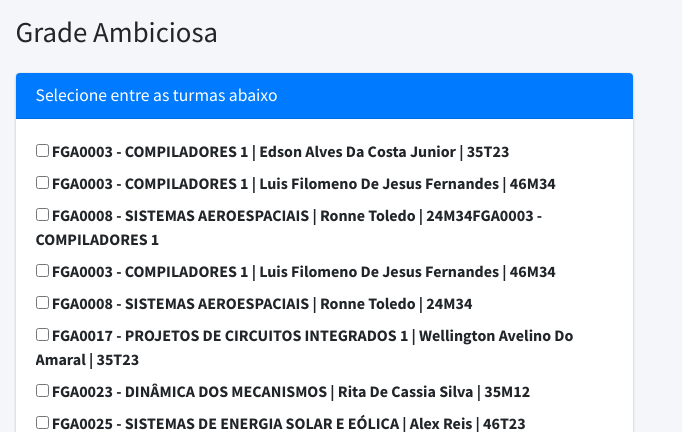
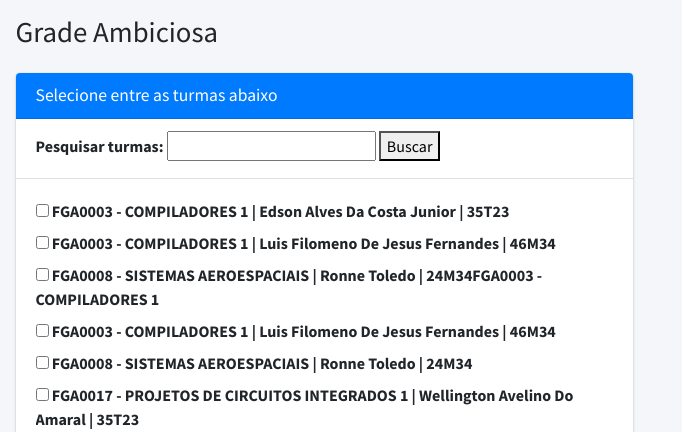
Before and after one commit to projeto-de-algoritmos/Greed_GradeAmbiciosa, a Django app: page / in a window 1280 px wide. Shown: the top 432 px of the page, without its empty margins (0-682 px from the left). Run offline with Django 4.2, Linux system fonts and the light colour scheme; some libraries are stand-ins or nearby versions.

Commit message:
feat: adiciona funcionalidade de busca de turmas

```diff
--- a/api/forms.py
+++ b/api/forms.py
@@ -1,9 +1,11 @@
 from django import forms
 from .util import Turma
+# from .models import Turma
 
 turmas = [Turma(turma.split(",")[0], turma.split(",")[1], turma.split(",")[2]) for turma in open("turmas.txt", 'r').readlines()]
 
 class ClassroomsForm(forms.Form):
+    search = forms.CharField(required=False, max_length=100, label='Pesquisar turmas')
     choices = forms.MultipleChoiceField(
         choices=[(i, f"{turmas[i].nome} | {turmas[i].professor.title()} | {turmas[i].horario}") for i in range(len(turmas))],
         widget=forms.CheckboxSelectMultiple(attrs={'class': 'checkbox-scroll'}),
--- a/api/templates/api/index.html
+++ b/api/templates/api/index.html
@@ -36,9 +36,19 @@
                              <h3 class="card-title">Selecione entre as turmas abaixo</h3>
                            </div>
                            <form method="post">
+                              {% csrf_token %}
+                              <div class="card-header">
+                                 {{ form.search.label_tag }}
+                                 {{ form.search }}
+                                 <button type="submit">Buscar</button>
+                              </div>
                               <div class="card-body">
-                                 {% csrf_token %}
-                                 {{ form }}
+                                 <!-- {% csrf_token %} -->
+                                 <!-- {{ form.search.label_tag }}
+                                 {{ form.search }}
+                                 <button type="submit">Buscar</button>
+                                 <br><br> -->
+                                 {{ form.choices }}
                               </div>
                               <div class="card-footer">
                                  <button type="submit" class="btn btn-primary">Submit</button>
--- a/api/util.py
+++ b/api/util.py
@@ -1,4 +1,5 @@
 from datetime import time, timedelta
+
 
 class Turma:
     def __init__(self, nome, professor, horario):
@@ -6,6 +7,7 @@ class Turma:
         self.professor = professor
         self.horario = horario
         self.strHorario = horario
+
 
 # Interval Scheduling
 tempoAula = timedelta(minutes=55)
@@ -17,6 +19,7 @@ horarios = {
     "N": [timedelta(hours=19, minutes=0), timedelta(hours=19, minutes=50), timedelta(hours=20, minutes=50), timedelta(hours=21, minutes=40)]
 }
 
+
 def converteTempo(materia):
     dias = ""
     i = 0
@@ -27,6 +30,7 @@ def converteTempo(materia):
     hora = materia[i + 1:]
     return dias, periodo, hora
 
+
 def ordenaMaterias(grade: Turma):
     materias = []
     for turma in grade:
@@ -36,6 +40,7 @@ def ordenaMaterias(grade: Turma):
         turma.horario = [dias, periodo, horaInicio, horaFim]
         materias.append(turma)
     return sorted(materias, key=lambda x: x.horario[3])
+
 
 def interval_scheduling(grade):
     grade = ordenaMaterias(grade)
--- a/api/views.py
+++ b/api/views.py
@@ -1,20 +1,30 @@
 from django.shortcuts import render
 from .forms import ClassroomsForm
 from .util import interval_scheduling, Turma
+from django.db.models import Q
+
 
 def lerTurmas():
     return [Turma(turma.split(",")[0], turma.split(",")[1], turma.split(",")[2]) for turma in open("turmas.txt", 'r').readlines()]
 
+
 def index(request):
     turmas = lerTurmas()
+    filtered_turmas = turmas
     if request.method == 'POST':
         form = ClassroomsForm(request.POST)
+        search_text = request.POST.get('search', None)
+        if search_text:
+            filtered_turmas = [turma for turma in turmas if search_text.lower() in turma.nome.lower() or search_text.lower() in turma.professor.lower()]
+            filtered_choices = [(i, f"{filtered_turmas[i].nome} | {filtered_turmas[i].professor.title()} | {filtered_turmas[i].horario}") for i in range(len(filtered_turmas))]
+            form.fields["choices"].choices = filtered_choices
+        if request.POST.get('limpar', None):
+            form = ClassroomsForm()
+            form.fields["search"].initial = ''
         if form.is_valid():
-            if form.cleaned_data['limpar']:
-                form = ClassroomsForm()
-            else:
-                selected_choices = form.cleaned_data['choices']
-                resultado = interval_scheduling([turmas[int(i)] for i in selected_choices])
-                return render(request, 'api/index.html', {'form': form, 'resultado': resultado})
-    else: form = ClassroomsForm()
+            selected_choices = form.cleaned_data['choices']
+            resultado = interval_scheduling([turmas[int(i)] for i in selected_choices])
+            return render(request, 'api/index.html', {'form': form, 'resultado': resultado})
+    else:
+        form = ClassroomsForm()
     return render(request, 'api/index.html', {'form': form})
```
